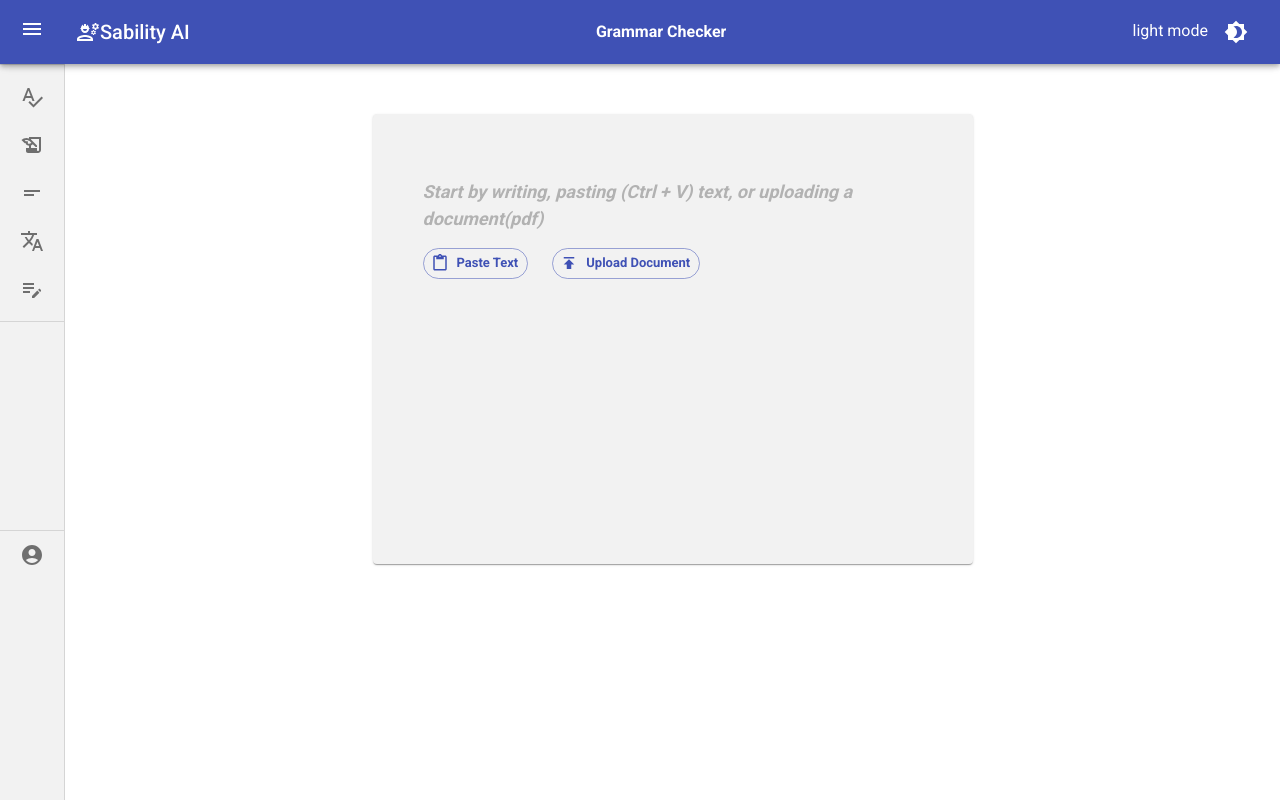
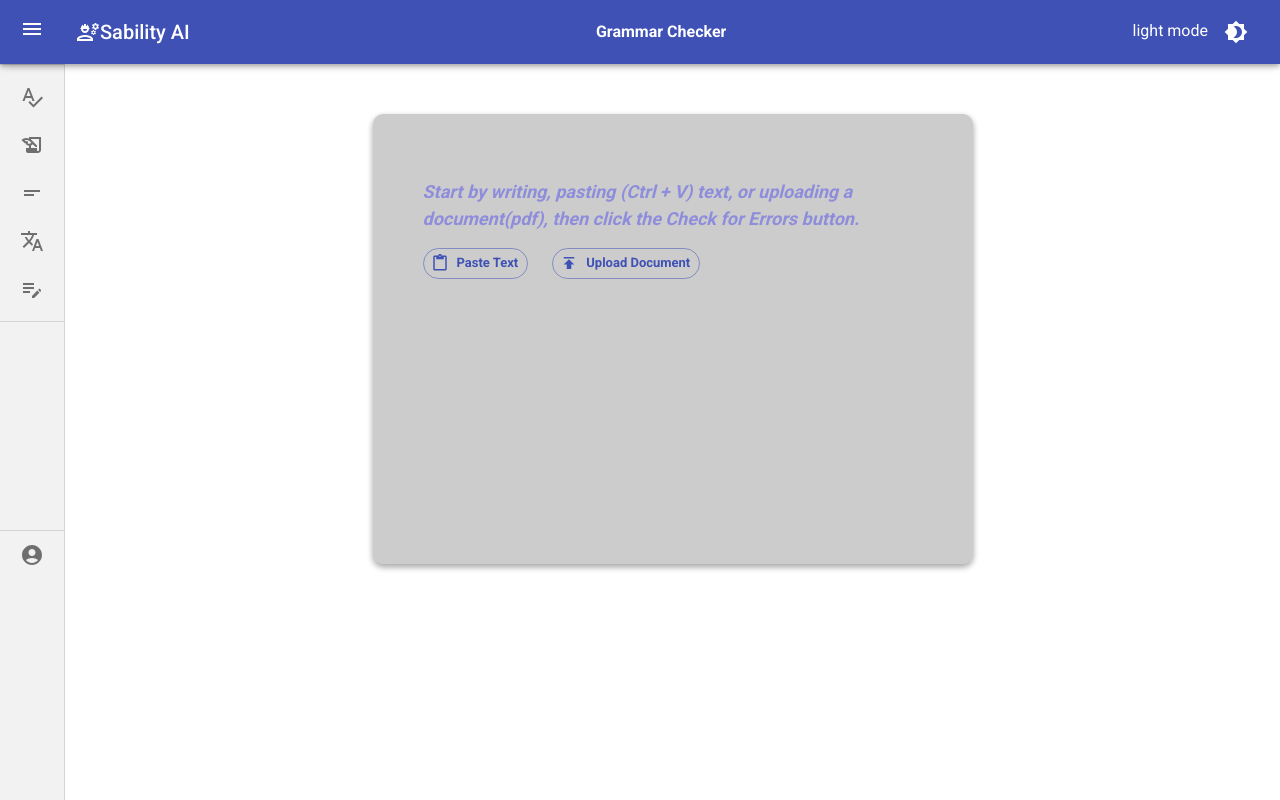
Before and after one commit to tope-olajide/sabi-ai, a Next.js app: page / in a window 1280 px wide. Built offline with nearby package versions, Linux system fonts and the light colour scheme.

Commit message:
Implement the dark and light theme

```diff
--- a/src/app/grammar-checker/Editor.tsx
+++ b/src/app/grammar-checker/Editor.tsx
@@ -29,6 +29,12 @@ const Editor = () => {
   const editorRef = useRef<HTMLDivElement | null>(null);
   const fileInputRef = useRef<HTMLInputElement | null>(null);
   const [isTyping, setIsTyping] = useState<boolean>(false);
+  const [wordCount, setWordCount] = useState(0);
+  const [exceptionList, setExceptionList] = useState([""]);
+  const [isCheckingGrammar, setIsCheckingGrammar] = useState(false);
+  const [selectedWord, setSelectedWord] = useState<SelectedWord>();
+  const [anchorEl, setAnchorEl] = useState<HTMLSpanElement | null>(null);
+  const [isEditorEmpty, setIsEditorEmpty] = useState(true);
 
   function excemptWord(htmlString: string, exceptionList: string | string[]) {
     const parser = new DOMParser();
@@ -45,11 +51,8 @@ const Editor = () => {
     return doc.body.innerHTML;
   }
 
-  const [exceptionList, setExceptionList] = useState([""]);
-  const [isCheckingGrammar, setIsCheckingGrammar] = useState(false);
-  const [isEditing, setIsEditing] = useState(false);
   const checkForErrors = async () => {
-    try {
+         try {
       setIsCheckingGrammar(true);
       const response = await fetch(
         "https://sability-ai.onrender.com/grammar-check",
@@ -64,10 +67,15 @@ const Editor = () => {
       const result = await response.json();
       console.log(result.queryResult.response);
       setIsCheckingGrammar(false);
-      const newHTMLData = result.queryResult.response;
+      if (!isTyping) {
+        const newHTMLData = result.queryResult.response;
       let outputString = newHTMLData.replace(/"""+/g, "");
       editorRef.current!.innerHTML = "";
-      editorRef.current!.innerHTML = outputString;
+        editorRef.current!.innerHTML = excemptWord(outputString, exceptionList);
+
+      }
+
+
     } catch (error) {
       setIsCheckingGrammar(false);
       console.log(error);
@@ -83,8 +91,6 @@ const Editor = () => {
     errorType: string;
     word: string;
   };
-  const [selectedWord, setSelectedWord] = useState<SelectedWord>();
-  const [anchorEl, setAnchorEl] = useState<HTMLSpanElement | null>(null);
 
   const open = Boolean(anchorEl);
   const id = open ? "simple-popover" : undefined;
@@ -98,16 +104,15 @@ const Editor = () => {
     console.log(editorRef.current!.innerText);
     handleClose();
   };
-  const [isEditorEmpty, setIsEditorEmpty] = useState(true);
-  let timer: NodeJS.Timeout;
+
   const handleEditorChange = (event: ChangeEvent<HTMLDivElement>) => {
+
     if (editorRef.current?.innerHTML) {
       setIsEditorEmpty(false);
     } else {
       setIsEditorEmpty(true);
     }
-    setIsTyping(true)
-    setWordCount(countWords(editorRef.current!.innerText))
+    setWordCount(countWords(editorRef.current!.innerText));
   };
 
   const handlePaste = (e: any) => {
@@ -123,6 +128,7 @@ const Editor = () => {
     selection!.removeAllRanges();
     selection!.addRange(range);
     setIsEditorEmpty(false);
+    setWordCount(countWords(editorRef.current!.innerText));
   };
 
   const focusEditor = () => {
@@ -131,9 +137,29 @@ const Editor = () => {
     }
   };
 
+/*
+  useEffect(() => {
+    let debounceTimer: NodeJS.Timeout;
+    if (!isTyping) {
+      debounceTimer = setTimeout(async () => {
+        await checkForErrors()
+      }, 2000);
+    }
+    return () => {
+      clearTimeout(debounceTimer);
+    };
+  }, [content, isTyping]); */
+
   useEffect(() => {
     focusEditor();
   }, []);
+
+  useEffect(() => {
+
+    const result = excemptWord(editorRef.current!.innerHTML, exceptionList)
+    editorRef.current!.innerHTML = "";
+    editorRef.current!.innerHTML = result;
+  }, [exceptionList]);
 
   useEffect(() => {
     const handleClickOnHighlight = (event: any) => {
@@ -150,7 +176,7 @@ const Editor = () => {
       document.removeEventListener("click", handleClickOnHighlight);
     };
   }, []);
-  const [wordCount, setWordCount] = useState(0);
+
   const countWords = (text: string) => {
     const words = text.split(" ");
     const filteredWords = words.filter((word) => word.trim() !== "");
@@ -199,6 +225,7 @@ const Editor = () => {
           selection.addRange(range);
           div.focus();
           setIsEditorEmpty(false);
+          setWordCount(countWords(editorRef.current!.innerText));
         }
       }
     } catch (error) {
@@ -207,7 +234,7 @@ const Editor = () => {
   };
   return (
     <>
-      <Card className="editor-section" onClick={focusEditor}>
+      <div className="editor-section" onClick={focusEditor}>
         <section>
           <div
             contentEditable
@@ -220,7 +247,7 @@ const Editor = () => {
             <div className="placeholder-container">
               <h1 className="placeholder-text" onClick={focusEditor}>
                 Start by writing, pasting (Ctrl + V) text, or uploading a
-                document(pdf)
+                document(pdf), then click the Check for Errors button.
               </h1>
               <Box sx={{ mt: 1 }}>
                 <Button
@@ -287,7 +314,7 @@ const Editor = () => {
           <FileDownloadIcon /> <ContentCopyIcon />{" "} */}
           </Card>
         )}
-      </Card>
+      </div>
 
       <Popover
         id={id}
--- a/src/app/grammar-checker/editor.css
+++ b/src/app/grammar-checker/editor.css
@@ -11,7 +11,7 @@
   display: flex;
   flex-direction: column;
   justify-content: space-between;
-
+ background-color: rgba(0, 0, 0, 0.2);
 }
 
 .highlight {
```
